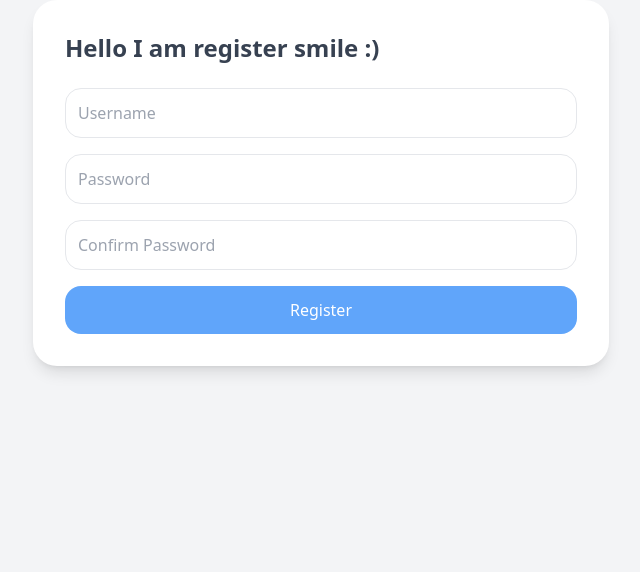
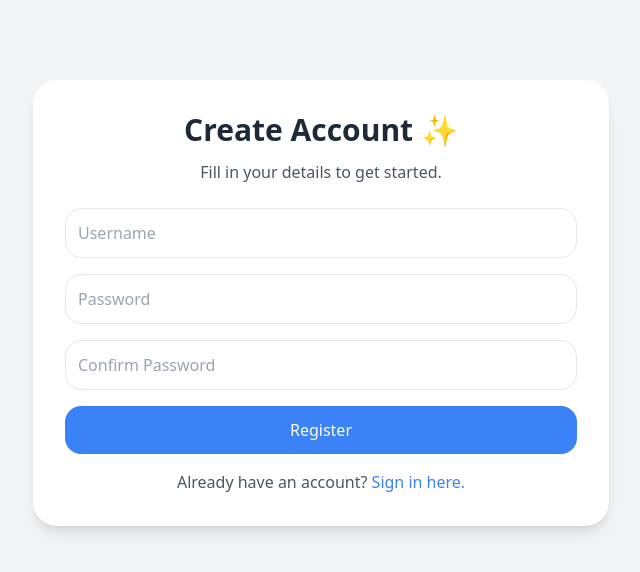
Before and after one commit to AtomicHunters/PassUTD, a Flask app: page /register in a window 1280 px wide. Shown: the top 572 px of the page, without its empty margins (319-959 px from the left). Run offline with Flask 3, Linux system fonts and the light colour scheme; some libraries are stand-ins or nearby versions.

Commit message:
Update register.html

```diff
--- a/templates/register.html
+++ b/templates/register.html
@@ -1,13 +1,16 @@
 {% extends "auth_base.html" %}
 
 {% block content %}
-<!-- Page Title -->
-<div class="bg-white shadow-lg rounded-3xl p-8 max-w-xl mx-auto">
-  <h2 class="text-2xl font-semibold mb-6 text-gray-700">Hello I am register smile :)</h2>
+<div class="bg-white shadow-lg rounded-3xl p-8 max-w-xl mx-auto mt-20">
 
-  <!-- Password Creation Form -->
+  <!-- Header -->
+  <h2 class="text-3xl font-bold mb-3 text-gray-800 text-center">Create Account ✨</h2>
+  <p class="text-center text-gray-600 mb-6">Fill in your details to get started.</p>
+
+  <!-- Registration Form -->
   <form method="POST" class="space-y-4">
-    <!-- Username Input -->
+
+    <!-- Username -->
     <input
       type="text"
       name="username"
@@ -16,7 +19,7 @@
       required
     >
 
-    <!-- Password Input -->
+    <!-- Password -->
     <input
       type="password"
       name="password"
@@ -25,23 +28,29 @@
       required
     >
 
-      <!-- Confirm Password Input -->
-      <input
+    <!-- Confirm Password -->
+    <input
       type="password"
       name="confPassword"
       placeholder="Confirm Password"
       class="w-full border p-3 rounded-2xl focus:ring-2 focus:ring-blue-300 outline-none"
       required
-      >
-      <!-- Register -->
+    >
 
-      <button
+    <!-- Submit Button -->
+    <button
       type="submit"
-      class="w-full bg-blue-400 text-white p-3 rounded-2xl
-             hover:bg-blue-500 transform transition duration-200 ease-in-out hover:scale-105"
-      >
+      class="w-full bg-blue-500 text-white p-3 rounded-2xl hover:bg-blue-600
+             transform transition duration-200 ease-in-out hover:scale-105"
+    >
       Register
     </button>
   </form>
+
+  <!-- Login Redirect -->
+  <p class="mt-4 text-center text-gray-600">
+    Already have an account?
+    <a href="/login" class="text-blue-500 hover:underline">Sign in here.</a>
+  </p>
 </div>
 {% endblock %}
```
